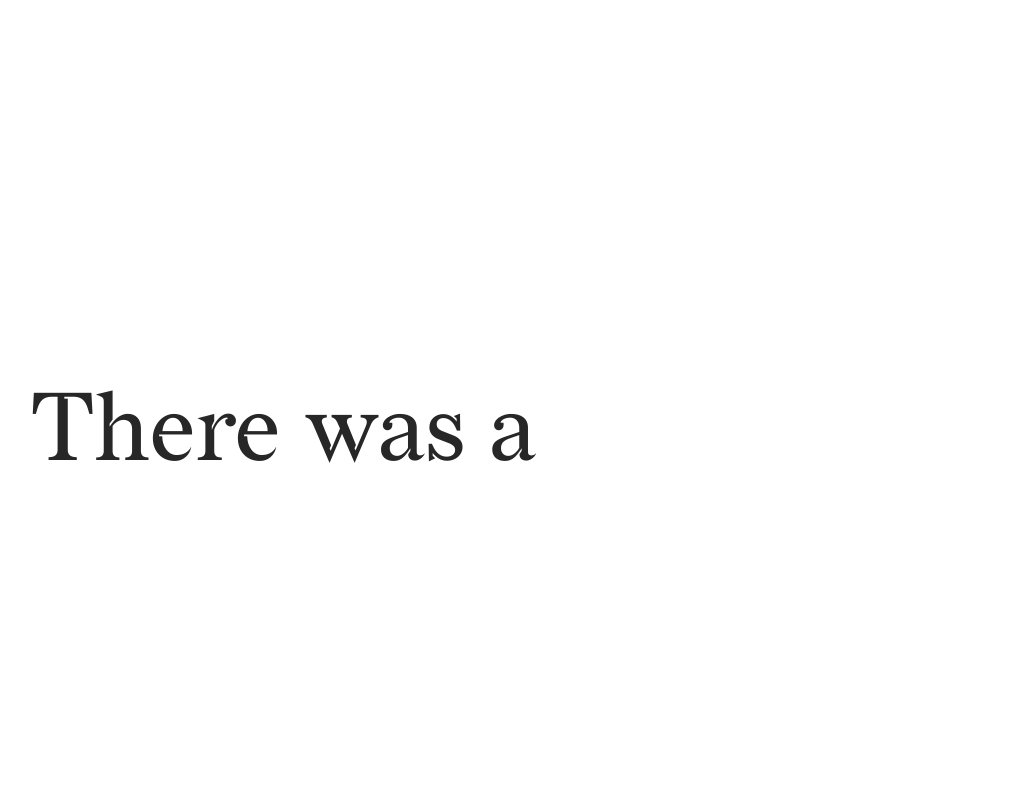
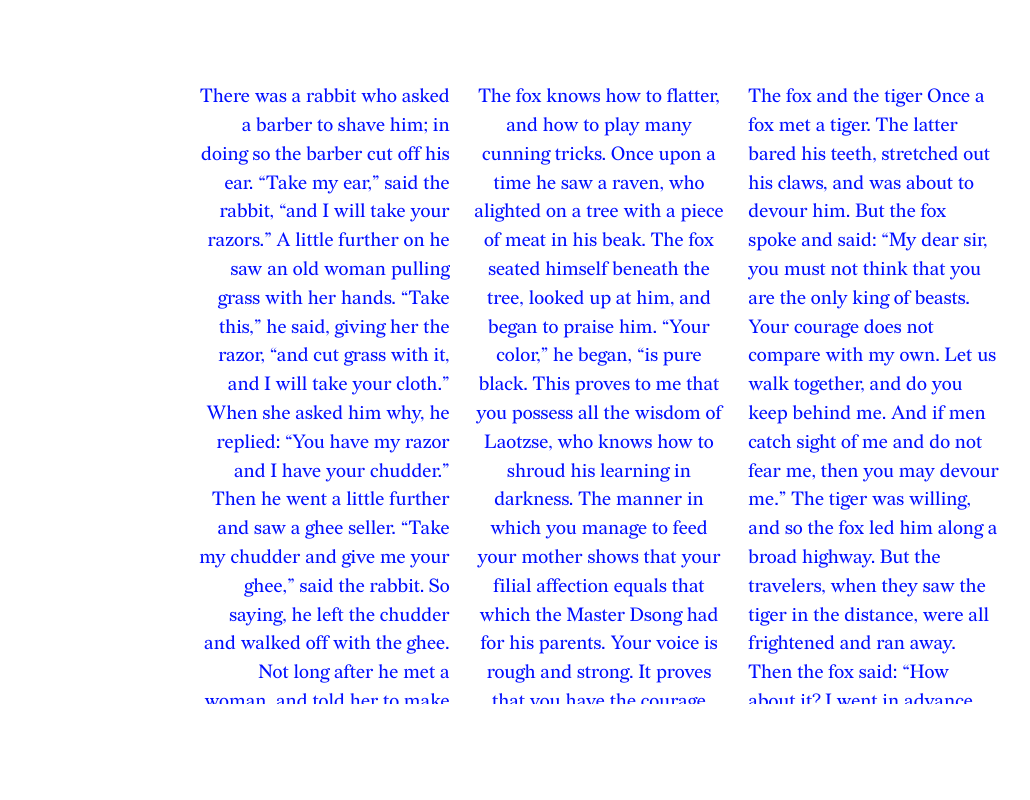
Before and after one commit to celinepark94/onceuponatype, a plain HTML site: page pages/cohort-0/cohort-0.html in a window 1280 px wide. Shown: the top 800 px of the page, without its empty margins (41-1071 px from the left). Drawn offline with Linux system fonts and the light colour scheme.

Commit message:
committing layout update

```diff
--- a/pages/cohort-0/cohort-0.css
+++ b/pages/cohort-0/cohort-0.css
@@ -124,8 +124,10 @@
 /* THIS IS WHERE THE STYLING STARTS */
 
 body {
-    width: 640px;
-    padding-left: 64px;
+    max-width: 800px;
+    padding-left:64px;
+    padding-right:64px;
+    margin: 64px auto 0px auto;
 }
 
 h1 {
@@ -146,8 +148,8 @@ h4 {
 
 p {
     color: rgb(0,14,255,1);
-    font-size: 6em;
-    line-height: 7em;
+    font-size: 1.2em;
+    line-height: 1.5em;
     font-family: 'Redaction';
 }
 
@@ -167,13 +169,46 @@ a:visited {
     /* link text that's been visited over styles here (defaults ugly) */
 }
 
-.celine {
-   color: #272727
-}
-
 #special {
     color: green;
 }
+
+.layout{
+    display:grid;
+    grid-template-columns: 1fr 1fr 1fr;
+    grid-column-gap: 24px;
+    height: 80vh;
+    overflow:hidden;
+}
+
+.celine::-webkit-scrollbar {
+        background:transparent;
+        display:none;}
+
+.celine {
+   color: #272727 ;
+   text-align: right;
+   overflow-y: scroll;
+
+}
+.susie::-webkit-scrollbar {
+        background:transparent;
+        display:none;}
+
+.susie{
+    text-align: center;
+    overflow-y: scroll;
+}
+
+.ramon::-webkit-scrollbar {
+        background:transparent;
+        display:none;}
+
+.ramon{
+    text-align: left;
+    overflow-y: scroll;
+}
+
 /*
 CSS SYNTAX
 
--- a/pages/cohort-0/cohort-0.html
+++ b/pages/cohort-0/cohort-0.html
@@ -4,14 +4,17 @@
 </head>
 
 <body>
-    <p class="celine" id="celine1">
+    <div class="layout">
+
+    <div class="celine" id="celine1">
+    <p>
         There was a rabbit who asked a barber to shave him; in doing so the barber cut off his ear. “Take my ear,” said the rabbit, “and I will take your razors.”
 
         A little further on he saw an old woman pulling grass with her hands. “Take this,” he said, giving her the razor, “and cut grass with it, and I will take your cloth.”
 
         When she asked him why, he replied: “You have my razor and I have your chudder.”
 
-        Then he went a little further and saw a ghee seller. <span id="special">“Take my chudder and give me your ghee,”</span> said the rabbit. So saying, he left the chudder and walked off with the ghee.
+        Then he went a little further and saw a ghee seller. “Take my chudder and give me your ghee,” said the rabbit. So saying, he left the chudder and walked off with the ghee.
 
         Not long after he met a woman, and told her to make him some goolgoolahs, or sweets, with the ghee. As soon as they were ready he picked them up and ran away. [60]
 
@@ -23,6 +26,9 @@
 
         When they got to a quiet place, and rested under a tree, she asked the rabbit to let her comb his hair; but as soon as he put his head down, she gave him a severe knock on it, which stunned him, and then ran back to her husband. Thus ended the adventures of the rabbit.
     </p>
+    </div>
+
+    <div class="susie">
     <p>
     	The fox knows how to flatter, and how to play many cunning tricks. Once upon a time he saw a raven, who alighted on a tree with a piece of meat in his beak. The fox seated himself beneath the tree, looked up at him, and began to praise him.
 
@@ -30,12 +36,15 @@
 
 		The raven, hearing this, was filled with joy and said: “I thank you! I thank you!”
 
-		[30]And before he knew it, the meat fell to earth from his opened beak.
+		And before he knew it, the meat fell to earth from his opened beak.
 
 		The fox caught it up, devoured it and then said, laughing: “Make note of this, my dear sir: if some one praises you without occasion, he is sure to have a reason for doing so.”
     </p>
-    <p class = "celine">
-The fox andthe tiger
+	</div>
+
+    <div class = "ramon">
+        <p>
+        The fox and the tiger
         Once a fox met a tiger. The latter bared his teeth, stretched out his claws, and was about to devour him. But the fox spoke and said: “My dear sir, you must not think that you are the only king of beasts. Your courage does not compare with my own. Let us walk together, and do you keep behind me. And if men catch sight of me and do not fear me, then you may devour me.” The tiger was willing, and so the fox led him along a broad highway. But the travelers, when they saw the tiger in the distance, were all frightened and ran away.
         Then the fox said: “How about it? I went in advance, and the men saw me and had not as yet seen you.”
         And thereupon the tiger drew in his tail and ran away himself.
@@ -46,4 +55,6 @@ The tiger had remarked quite well that the men were afraid of the fox, but he ha
         The tiger’s decoy
         That the fox borrowed the terror he inspired from the tiger is more than a simile; but that the tiger has his decoy is something we read about in the story books, and grandfathers talk about a good deal, too. So there must be some truth in it. It is said that when a tiger devours a human being, the latter’s spirit cannot free itself, and that the tiger then uses it for a decoy. When he goes out to seek his prey, the spirit of the man he has devoured must go before him, to hide him, so that people cannot see him. And the spirit is apt to change itself into a beautiful girl, or a lump of gold or a bolt of silk. All sorts of deceptions are used to lure folk into the mountain gorges. Then the tiger comes along and devours his victim, and the new spirit must serve as his decoy. The old spirit’s time of service is over and it may go. And so it continues, turn by turn. Probably that is why they say of people who are forced to yield themselves up to cunning and powerful men, in order that others may be harmed: “They are the tiger’s decoys!”
     </p>
+</div>
+</div>
 </body>
```
Lines whose indentation alone changed are shown as unchanged.
